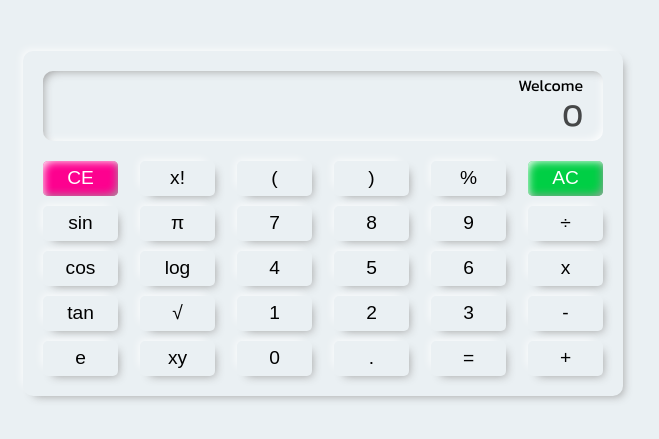
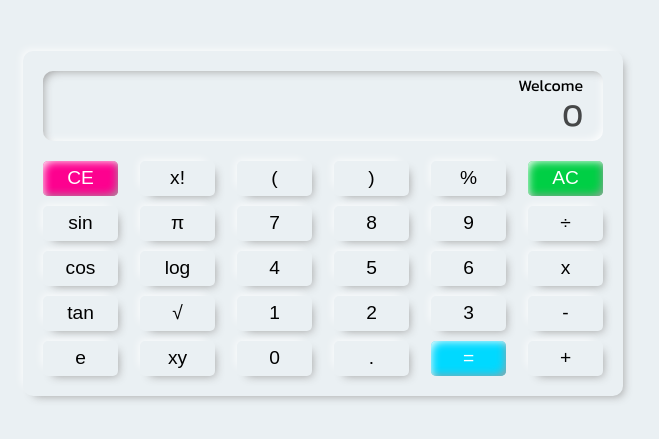
Before and after one commit to carlosluquec/Calculadora-Cientifica, a plain HTML site: page index.html in a window 1280 px wide. Shown: the part 177-616 px from the top of the page, without its empty margins (317-976 px from the left). Drawn offline with nearby package versions, Linux system fonts and the light colour scheme.

Commit message:
style:fix class btn-iqual

```diff
--- a/index.html
+++ b/index.html
@@ -70,7 +70,7 @@
         <button class="btn" value="pow">x<span>y</span></button>
         <button class="btn">0</button>
         <button class="btn">.</button>
-        <button class="btn" value="btn-iqual" class="btn-iqual">=</button>
+        <button class="btn btn-iqual" value="btn-iqual">=</button>
         <button class="btn" value="sumar">+</button>
       </div>
     </div>
```
